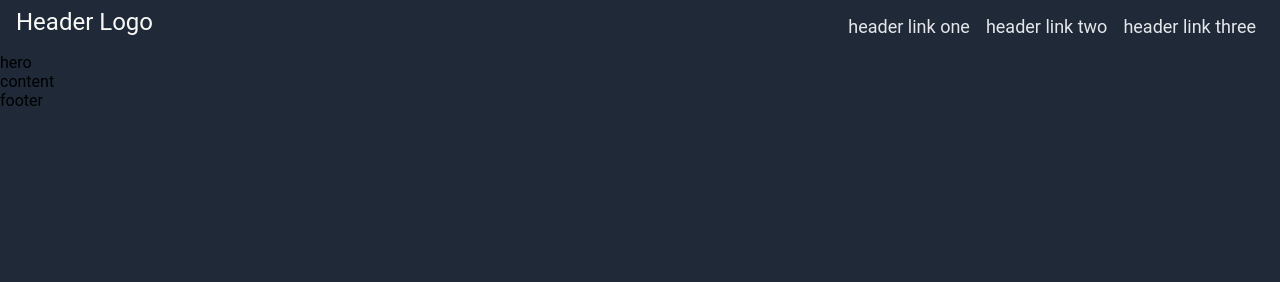
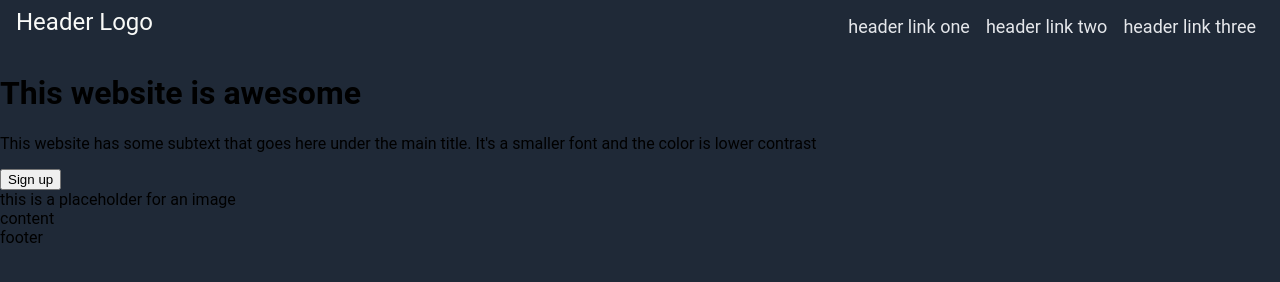
Before and after one commit to Lenblom90/odin-landingpage, a plain HTML site: page index.html in a window 1280 px wide. Drawn offline with Linux system fonts and the light colour scheme.

Commit message:
Add hero html
Added html tags and text to hero section.

```diff
--- a/index.html
+++ b/index.html
@@ -14,7 +14,16 @@
                 <li><a href="">header link three</a></li>
             </ul>
     </div>
-    <div class="hero">hero</div>
+    <div class="hero">
+        <div class="hero-content">
+            <h1>This website is awesome</h1>
+            <p>This website has some subtext that goes here under the main title. It's a smaller font and the color is lower contrast</p>
+            <button>Sign up</button>
+        </div>
+        <div class="hero-image">
+            this is a placeholder for an image
+        </div>
+    </div>
     <div class="content">content</div>
     <div class="footer">footer</div>
 </body>
```
